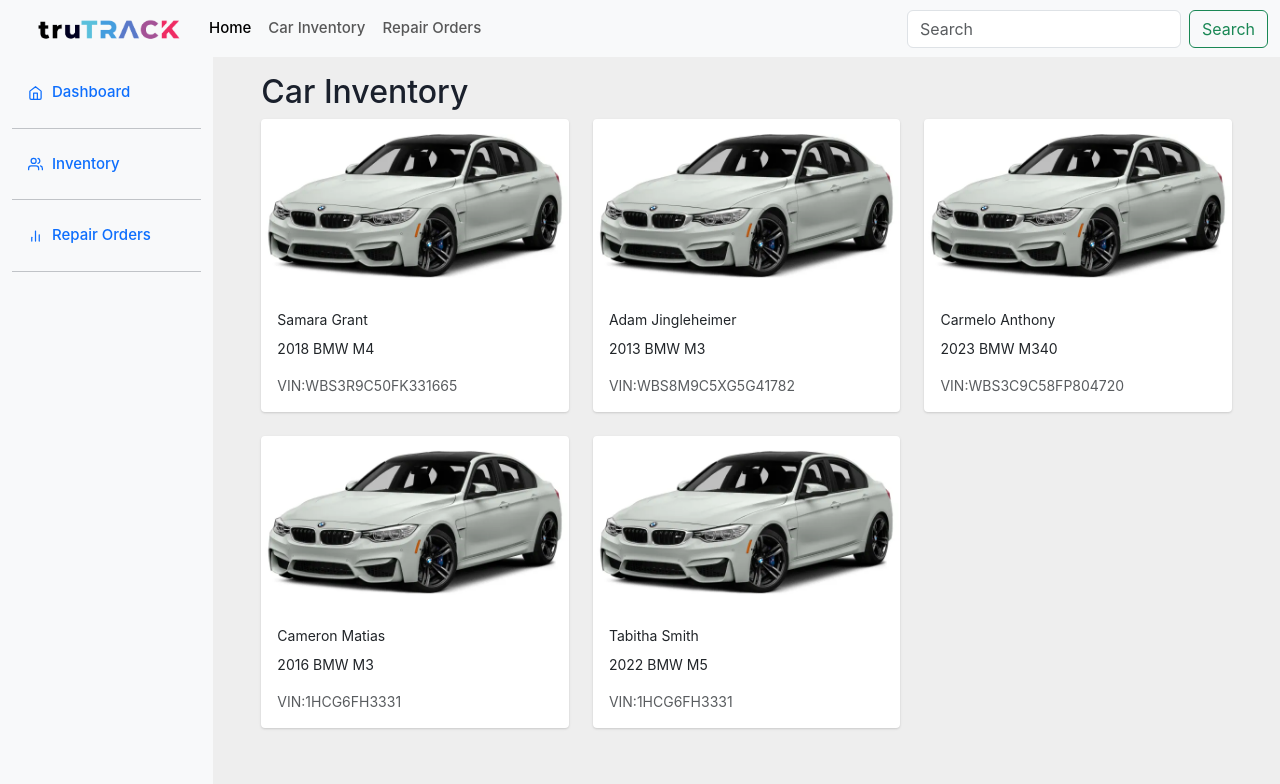
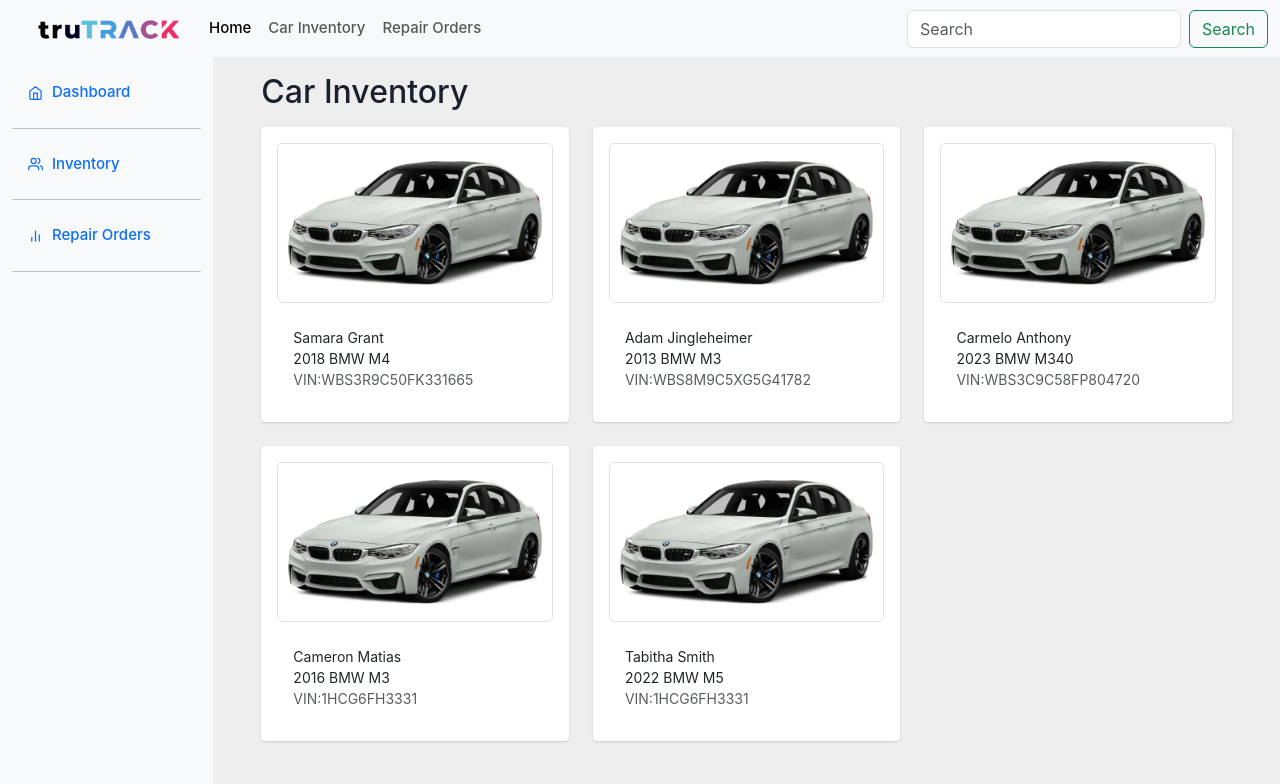
Before and after one commit to samaracodes/trutrack, a React (Create React App) app: page /cars in a window 1280 px wide. Shown: the top 784 px of the page. Built offline with nearby package versions, Linux system fonts and the light colour scheme; data requests are answered from the project's data file.

Commit message:
ui styling tweaks

```diff
--- a/src/components/cars/Cars.js
+++ b/src/components/cars/Cars.js
@@ -13,19 +13,19 @@
                     <main className="col-md-9 ms-sm-auto col-lg-10 px-md-5">
                     <div className="d-flex justify-content-between flex-wrap align-items-center pt-3 pb-2 mb-3">
 
-                        <h1 className="h2">Car Inventory</h1>
+                        <h2 className="h2 mb-3">Car Inventory</h2>
 
                         <div className="row row-cols-1 row-cols-md-3 g-4">
                             {carInventory.map((carItem) =>
                                 <Link to ={`/cars/${carItem.id}`} key={carItem.id}>
-                                    <div key={carItem.id} className="card h-100">
-                                        <img src="./f80m3.webp" className="card-img-top" alt="..."/>
+                                    <div key={carItem.id} className="card h-100 p-3">
+                                        <img src="./f80m3.webp" className="card-img-top mx-auto img-thumbnail" alt="car image" />
 
-                                        <div className="card-body text-start">
-                                            <p className="card-title">{carItem.customerName}
+                                        <div className="card-body text-start mt-2">
+                                            <p className="card-title mb-0">{carItem.customerName}
                                             </p>
-                                            <p className="card-text">{carItem.year} {carItem.make} {carItem.model}</p>
-                                            <p className="card-text text-muted">
+                                            <p className="card-text mb-0">{carItem.year} {carItem.make} {carItem.model}</p>
+                                            <p className="card-text text-muted ">
                                                 VIN:{carItem.vin}</p>
                                         </div>
                                     </div>
```
